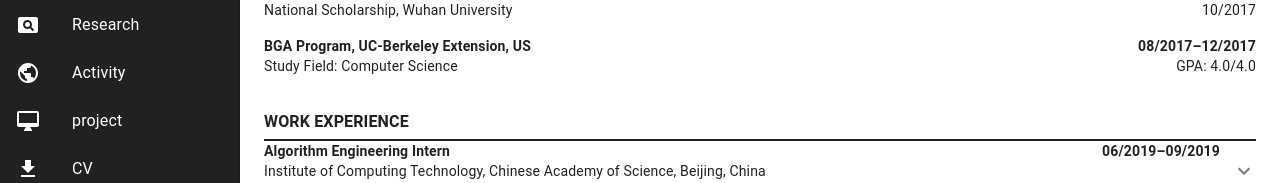
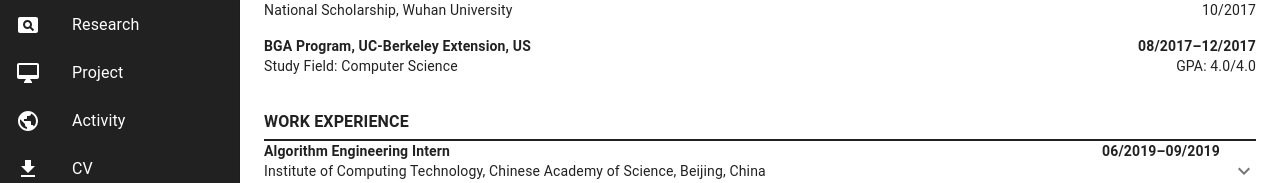
Before and after one commit to HenryYihengXu/my-webpage, a React (Create React App) app: page / in a window 1280 px wide. Shown: the part 436-619 px from the top of the page. Built offline with nearby package versions, Linux system fonts and the light colour scheme.

Commit message:
reordered resume, modified anchor

```diff
--- a/src/App.js
+++ b/src/App.js
@@ -72,14 +72,14 @@
     href: "#research"
   },
   {
+    icon: <DesktopMacIcon style={{ color: "#FFFFFF" }} />,
+    name: "Project",
+    href: "#project"
+  },
+  {
     icon: <PublicIcon style={{ color: "#FFFFFF" }} />,
     name: "Activity",
     href: "#activity"
-  },
-  {
-    icon: <DesktopMacIcon style={{ color: "#FFFFFF" }} />,
-    name: "project",
-    href: "#project"
   },
   {
     icon: <GetAppIcon style={{ color: "#FFFFFF" }} />,
--- a/src/components/project.jsx
+++ b/src/components/project.jsx
@@ -7,6 +7,8 @@
 } from "./myExpansionPanel";
 import ExpandMoreIcon from "@material-ui/icons/ExpandMore";
 import { Divider } from "@material-ui/core";
+
+const experienceNum = 7;
 
 const projects = [
   {
@@ -131,10 +133,11 @@
                 {project.event ? (
                   <React.Fragment>
                     {project.event}
+                    {index === experienceNum - 1 ? <a id="activity" /> : null}
+
                     <br />
                   </React.Fragment>
                 ) : null}
-
                 <h12>
                   <font style={{ "font-family": "times" }}>
                     {project.summary}
--- a/src/components/researchExperience.jsx
+++ b/src/components/researchExperience.jsx
@@ -78,6 +78,7 @@
                     <b>{researchExperience.title}</b>
                     <br />
                     <b>{researchExperience.topic}</b>
+                    {index === experienceNum - 1 ? <a id="project" /> : null}
                     <br />
                   </Grid>
                   <Grid item xs={4} style={{ textAlign: "right" }}>
@@ -103,9 +104,6 @@
               <ul>
                 {researchExperience.achievements.map((achievement, index2) => (
                   <li key={index2}>
-                    {index === experienceNum - 1 && index2 === 1 ? (
-                      <a id="activity" />
-                    ) : null}
                     <font style={{ "font-family": "times" }}>
                       {achievement}
                     </font>
--- a/src/components/resume.jsx
+++ b/src/components/resume.jsx
@@ -59,17 +59,17 @@
           <br />
 
           <h6>
+            <b>PROJECTS</b>
+          </h6>
+          <Divider style={{ height: 2, background: grey[900] }} />
+          <Project />
+          <br />
+
+          <h6>
             <b>ACTIVITIES & LEADERSHIP</b>
           </h6>
           <Divider style={{ height: 2, background: grey[900] }} />
           <Activity />
-          <br />
-
-          <h6>
-            <b>PROJECTS</b>
-          </h6>
-          <Divider style={{ height: 2, background: grey[900] }} />
-          <Project />
           <br />
         </main>
       </React.Fragment>
--- a/src/components/workExperience.jsx
+++ b/src/components/workExperience.jsx
@@ -69,6 +69,7 @@
                   </Grid>
                 </Grid>
                 <h12>{workExperience.organization}</h12>
+                {index === experienceNum - 1 ? <a id="research" /> : null}
                 <br />
                 {workExperience.summary ? (
                   <React.Fragment>
@@ -90,13 +91,13 @@
               }}
             >
               <ul
-               //style ={{background:"#FFFF00"}}
+              //style ={{background:"#FFFF00"}}
               >
                 {workExperience.achievements.map((achievement, index2) => (
                   <li key={index2}>
-                    {index === experienceNum - 1 && index2 === 1 ? (
+                    {/* {index === experienceNum - 2 && index2 === 3 ? (
                       <a id="research" />
-                    ) : null}
+                    ) : null} */}
                     <font style={{ "font-family": "times" }}>
                       {achievement}
                     </font>
@@ -107,6 +108,7 @@
           </ExpansionPanel>
           {/* <Divider style={{background:"#FFFFFF", height:8}}/> */}
           <br />
+          {/* {index === experienceNum - 2 ? <a id="research" /> : null} */}
         </React.Fragment>
       ))}
     </React.Fragment>
```
